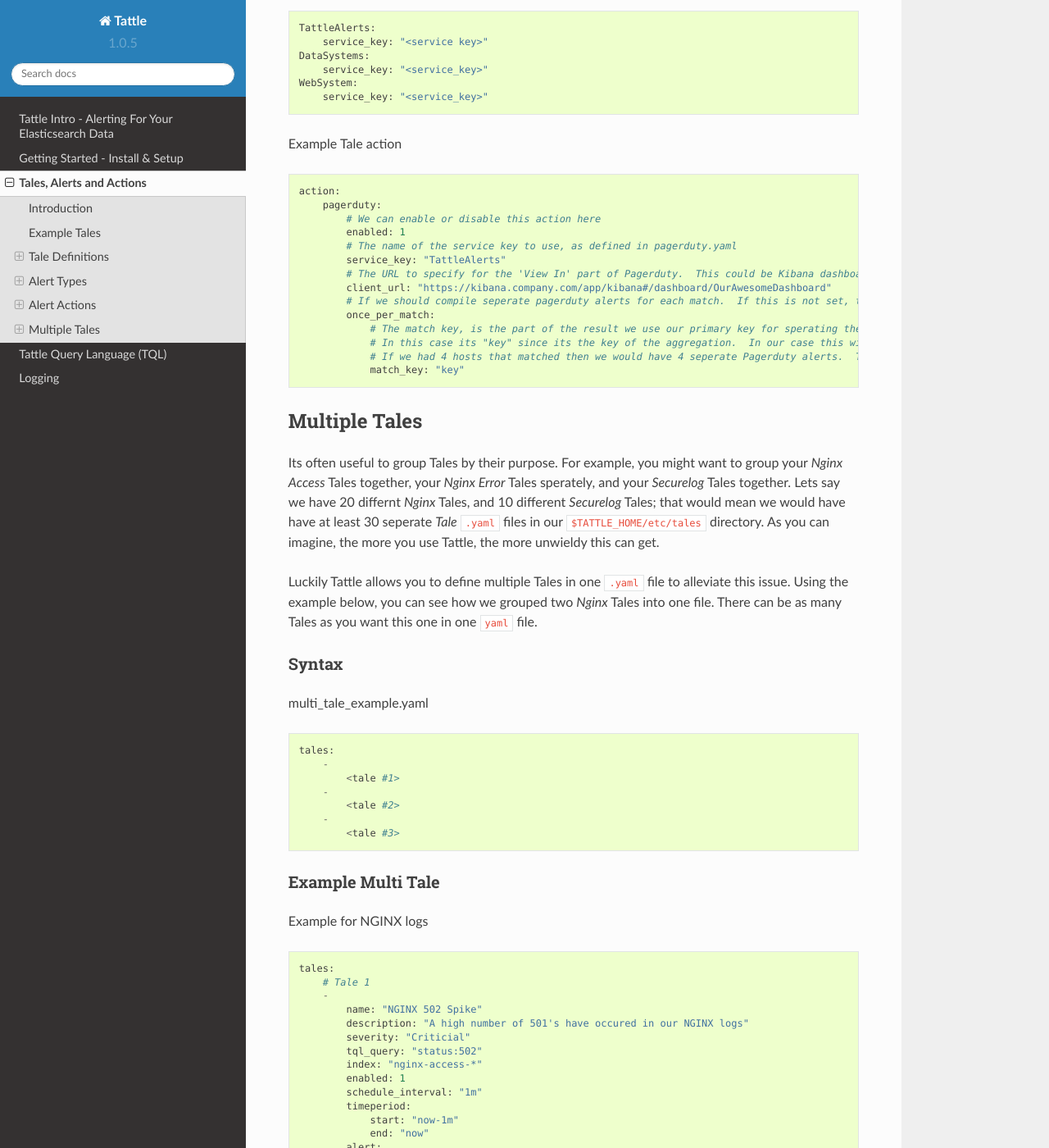
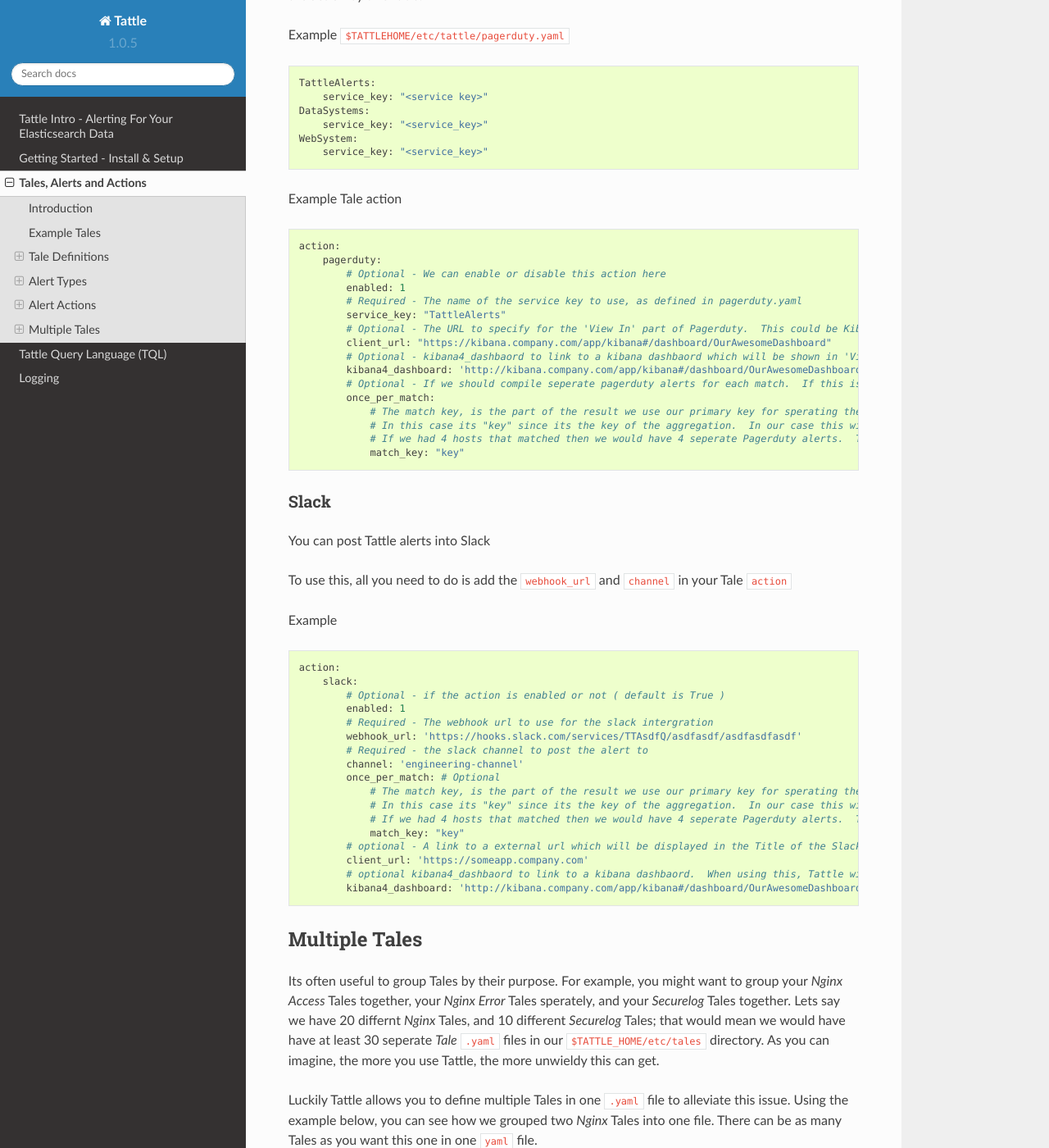
Before and after one commit to nickmaccarthy/Tattle, a Sphinx documentation site: the page built from docs/tales.rst, in a window 1280 px wide and 1400 px high, scrolled down 13074 px. Shown: the whole window at 82% size. Built offline with Sphinx 7.4.7 and the Read the Docs theme 2.0.0, drawn with Linux system fonts in a browser that asks for light colours; some of the changed text lies outside the part shown.

Commit message:
documentation update

```diff
--- a/docs/tales.rst
+++ b/docs/tales.rst
@@ -439,16 +439,20 @@
 ::
     action:
         email:
-            # We can enable or disable this action with this flag
+            # Optional - We can enable or disable this action with this flag
             enabled: 1
-            # Who the email should go to
+            # Required - Who the email should go to
             to: [ 'alerts@company.com', 'manager@company.com' ]
-            # If we should send a sperate email for every match.  If this is not set, then the all of the results are sent in one email
+            # Optional - If we should send a sperate email for every match.  If this is not set, then the all of the results are sent in one email
             once_per_match:
                 # The match key, is the part of the result we use our primary key for sperating the results in seperate emails
                 # In this case its "key" since its the key of the aggregation.  In our case this will be the hostname
                 # If we had 4 hosts that matched then we would have 4 seperate emails.  Tattle will append the 'match_key' to the subject of the email as well
                 match_key: "key"
+            # Optional - A link to a external url to be shown in the email
+            client_url: 'https://someapp.company.com'
+            # Optional - kibana4_dashbaord to link to a kibana dashbaord.  When using this, Tattle will add the times from the Tale into the dashboard link, note this works for kibana4 dashbaords only
+            kibana4_dashboard: 'http://kibana.company.com/app/kibana#/dashboard/OurAwesomeDashboard'
 
 If you want to change the HTML for the email, add company logos etc, you can change the templates directly in ``$TATTLE_HOME/use/share/templates/html/email.html``
 
@@ -502,18 +506,47 @@
 ::
     action:
         pagerduty:
-            # We can enable or disable this action here
+            # Optional - We can enable or disable this action here
             enabled: 1
-            # The name of the service key to use, as defined in pagerduty.yaml
+            # Required - The name of the service key to use, as defined in pagerduty.yaml
             service_key: "TattleAlerts"
-            # The URL to specify for the 'View In' part of Pagerduty.  This could be Kibana dashboard or any web application you wish
+            # Optional - The URL to specify for the 'View In' part of Pagerduty.  This could be Kibana dashboard or any web application you wish
             client_url: "https://kibana.company.com/app/kibana#/dashboard/OurAwesomeDashboard"
-            # If we should compile seperate pagerduty alerts for each match.  If this is not set, then the all of the results are sent in one PD alert
+            # Optional - kibana4_dashbaord to link to a kibana dashbaord which will be shown in 'View In'.  When using this, Tattle will add the times from the Tale into the dashboard link, note this works for kibana4 dashbaords only
+            kibana4_dashboard: 'http://kibana.company.com/app/kibana#/dashboard/OurAwesomeDashboard'
+            # Optional - If we should compile seperate pagerduty alerts for each match.  If this is not set, then the all of the results are sent in one PD alert
             once_per_match:
                 # The match key, is the part of the result we use our primary key for sperating the results in seperate PD alerts
                 # In this case its "key" since its the key of the aggregation.  In our case this will be the hostname
                 # If we had 4 hosts that matched then we would have 4 seperate Pagerduty alerts.  Tattle will append the 'match_key' to the subject of the Pagerduty alert as well
                 match_key: "key"
+
+Slack
+~~~~~~~
+
+You can post Tattle alerts into Slack
+
+To use this, all you need to do is add the ``webhook_url`` and ``channel`` in your Tale ``action``
+
+Example
+::
+    action:
+        slack:
+            # Optional - if the action is enabled or not ( default is True )
+            enabled: 1
+            # Required - The webhook url to use for the slack intergration
+            webhook_url: 'https://hooks.slack.com/services/TTAsdfQ/asdfasdf/asdfasdfasdf'
+            # Required - the slack channel to post the alert to
+            channel: 'engineering-channel'
+            once_per_match: # Optional
+                # The match key, is the part of the result we use our primary key for sperating the results in seperate PD alerts
+                # In this case its "key" since its the key of the aggregation.  In our case this will be the hostname
+                # If we had 4 hosts that matched then we would have 4 seperate Pagerduty alerts.  Tattle will append the 'match_key' to the subject of the Pagerduty alert as well
+                match_key: "key"
+            # optional - A link to a external url which will be displayed in the Title of the Slack alert
+            client_url: 'https://someapp.company.com'
+            # optional kibana4_dashbaord to link to a kibana dashbaord.  When using this, Tattle will add the times from the Tale into the dashboard link, note this works for kibana4 dashbaords only
+            kibana4_dashboard: 'http://kibana.company.com/app/kibana#/dashboard/OurAwesomeDashboard'
 
 Multiple Tales
 ---------------
```
Also changed, not shown: 5 other files.
